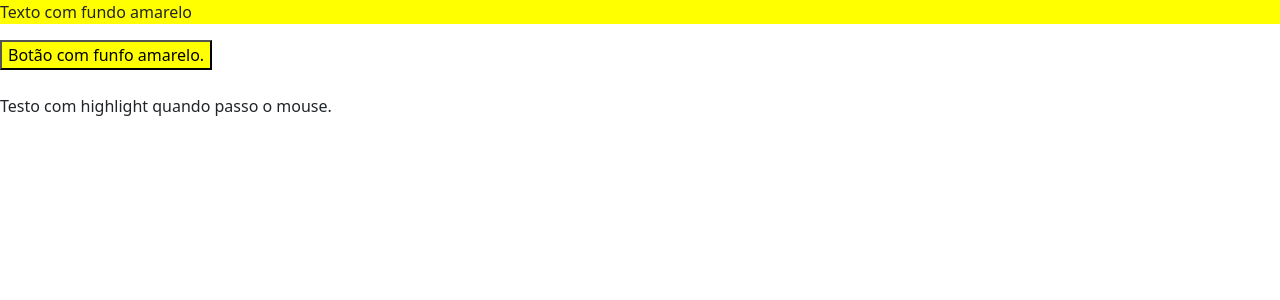
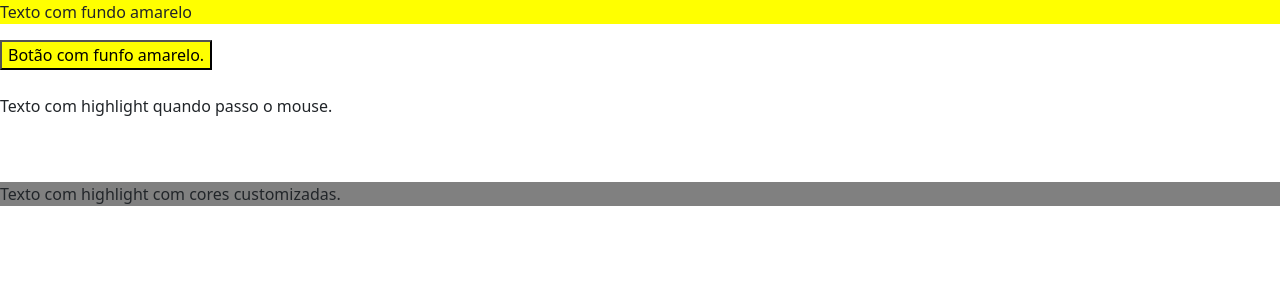
Before and after one commit to uandersonferreira/curso-angular, an Angular app in the folder angular-loiane/diretivas/: page / in a window 1280 px wide. Shown: the top 300 px of the page. Built offline with nearby package versions, Linux system fonts and the light colour scheme.

Commit message:
diretiva input e propertyBinding

```diff
--- a/angular-loiane/diretivas/src/app/app.module.ts
+++ b/angular-loiane/diretivas/src/app/app.module.ts
@@ -17,6 +17,7 @@ import { ExemploNgContentComponent } from './exemplo-ng-content/exemplo-ng-conte
 import { FundoAmareloDirective } from './shared/fundo-amarelo.directive';
 import { DiretivasCustomzadasComponent } from './diretivas-customzadas/diretivas-customzadas.component';
 import { HightlightMouseDirective } from './shared/hightlight-mouse.directive';
+import { HighlightDirective } from './shared/highlight.directive';
 @NgModule({
   declarations: [
     AppComponent,
@@ -33,6 +34,7 @@ import { HightlightMouseDirective } from './shared/hightlight-mouse.directive';
     FundoAmareloDirective,
     DiretivasCustomzadasComponent,
     HightlightMouseDirective,
+    HighlightDirective,
   ],
   imports: [
     BrowserModule,
--- a/angular-loiane/diretivas/src/app/diretivas-customzadas/diretivas-customzadas.component.html
+++ b/angular-loiane/diretivas/src/app/diretivas-customzadas/diretivas-customzadas.component.html
@@ -6,5 +6,10 @@
 
 <br><br>
 <p appHightlightMouse>
-  Testo com highlight quando passo o mouse.
+  Texto com highlight quando passo o mouse.
 </p>
+
+<br><br>
+<p [appHighlight]="'grey'" [highLightColor]="'red'">
+  Texto com highlight com cores customizadas.
+</p>
--- /dev/null
+++ b/angular-loiane/diretivas/src/app/shared/highlight.directive.ts
@@ -0,0 +1,40 @@
+import {Directive, HostBinding, HostListener, Input, OnInit} from '@angular/core';
+
+@Directive({
+  selector: '[appHighlight]'
+})
+export class HighlightDirective implements OnInit{
+  @HostListener('mouseenter') onMouserOver(){//Disparado pela tag html
+    this.backgroundColor = this.highLightColor;
+  }
+
+  @HostListener('mouseleave') onMouseLeave(){
+    this.backgroundColor = this.defaultColor;
+  }
+
+  @HostBinding('style.backgroundColor') backgroundColor!: string; //caso não necessite de manipulação entra
+
+  @Input('appHighlight') defaultColor: string = 'white';
+  /*
+  o angular conseguir identificar que o nome da diretiva e propriedades são os mesmo
+  é então no html fazer a associação as duas sem dar erro.
+  deizando de ser necessaŕio declarar o nome da diretiva mais os dos propertyBinding
+  ex:
+  -<p appHighlight [appHighlight]="'grey'" [highLightColor]="'red'">
+  - <p [appHighlight]="'grey'" [highLightColor]="'red'">
+
+  */
+ // @Input() defaultColor: string = 'white';
+ @Input() highLightColor: string = 'yellow';
+
+
+  constructor(
+    // private _elementRef: ElementRef,
+    // private _renderer: Renderer2
+  ) {}
+
+  ngOnInit(): void {
+    this.backgroundColor = this.defaultColor;
+  }
+
+}
```
